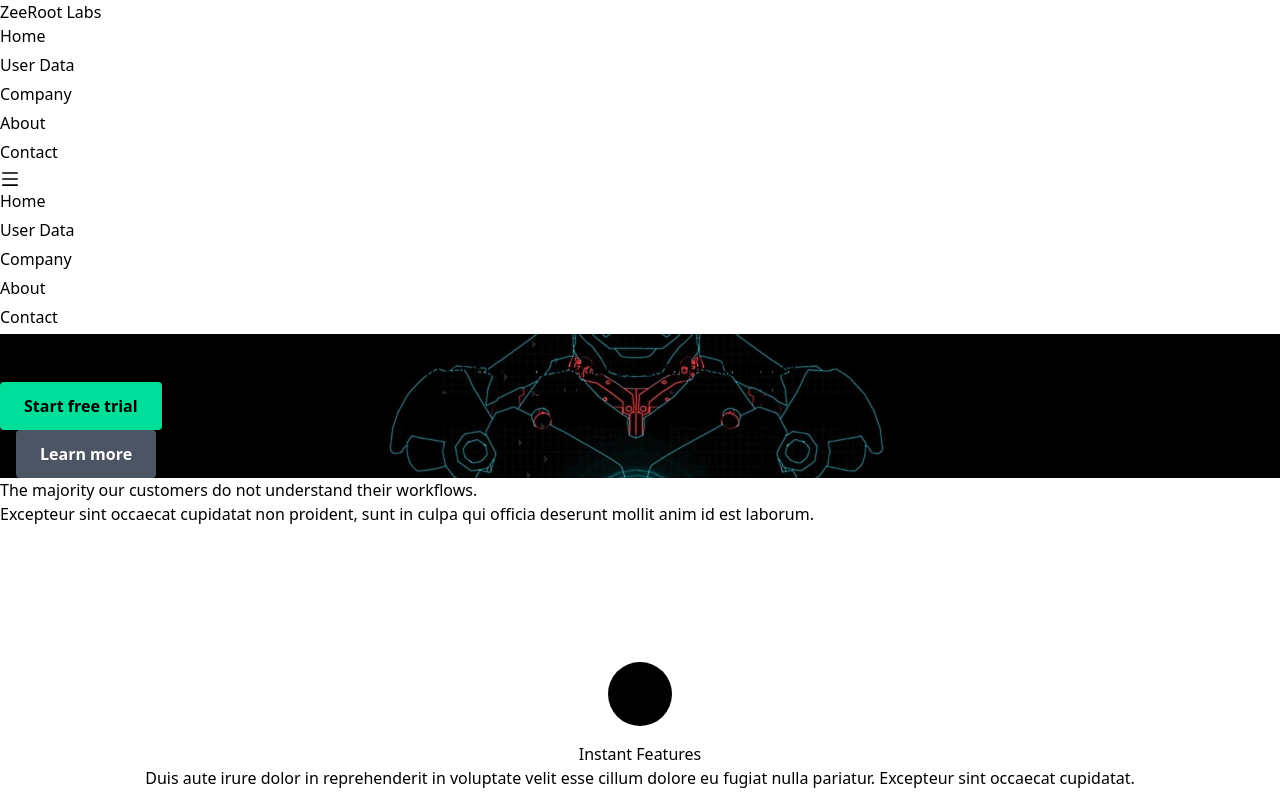
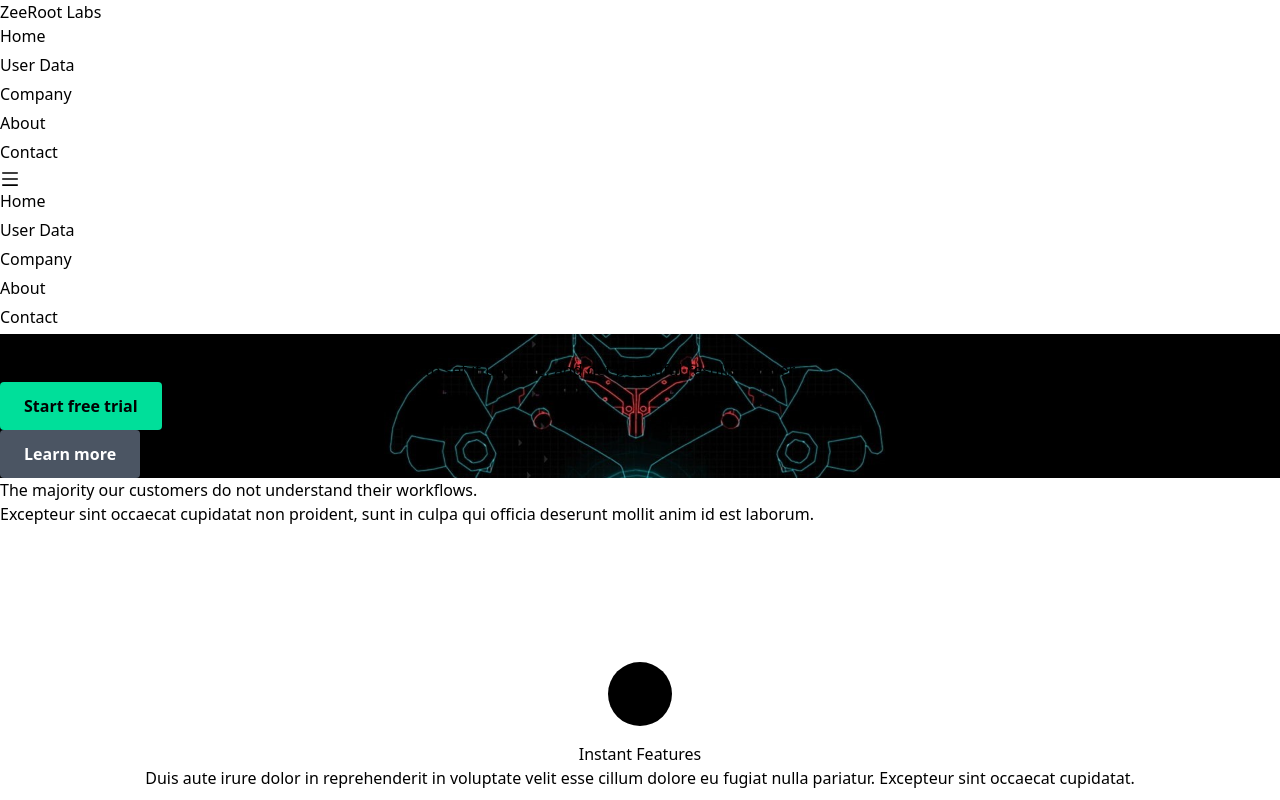
Before and after one commit to ThanoojKhan/ZeerootMachineTask, a React (Vite) app: page / in a window 1280 px wide. Shown: the top 800 px of the page. Built offline with nearby package versions, Linux system fonts and the light colour scheme.

Commit message:
button issue solved

```diff
--- a/src/components/homePage/hero.jsx
+++ b/src/components/homePage/hero.jsx
@@ -22,19 +22,22 @@ function Hero() {
 
     return (
         <div className="mx-auto px-4 sm:px-6 relative bghero-image h-screen" style={{ backgroundImage: `url(${images[currentImageIndex]})` }}>
-            <div className="absolute inset-x-0 bottom-0 px-6 py-16 flex flex-col items-center text-center">
+            <div className="absolute inset-x-0 bottom-0 px-5 sm:py-16 py-8 flex flex-col items-center text-center">
                 <h1 className="text-white mb-4 text-5xl" data-aos="fade-up">Landing page for the task</h1>
                 <p className="text-xl text-gray-400 mb-8" data-aos="fade-up" data-aos-delay="200">This landing page works on all devices, so you only have to set it up once, and get beautiful results forever.</p>
                 <div className="max-w-xs mx-auto sm:max-w-none sm:flex sm:justify-center">
-                    <div data-aos="fade-up" data-aos-delay="400">
-                        <a className="btn btn-primary" href="#0">Start free trial</a>
-                    </div>
-                    <div data-aos="fade-up" data-aos-delay="600">
-                        <a className="btn btn-secondary" href="#0">Learn more</a>
+                    <div className="flex flex-col sm:flex-row justify-center items-center">
+                        <div data-aos="fade-up" data-aos-delay="400" className="my-2">
+                            <a className="btn btn-primary min-w-[150px]" href="#0">Start free trial</a>
+                        </div>
+                        <div data-aos="fade-up" data-aos-delay="600" className="my-2">
+                            <a className="btn btn-secondary min-w-[150px]" href="#0">Learn more</a>
+                        </div>
                     </div>
                 </div>
             </div>
         </div>
+
     );
 }
 
--- a/src/index.css
+++ b/src/index.css
@@ -134,7 +134,6 @@ ul li {
 .btn-secondary {
     background-color: #4B5563;
     color: #FFFFFF;
-    margin-left: 16px;
 }
 
 .btn:hover {
```
